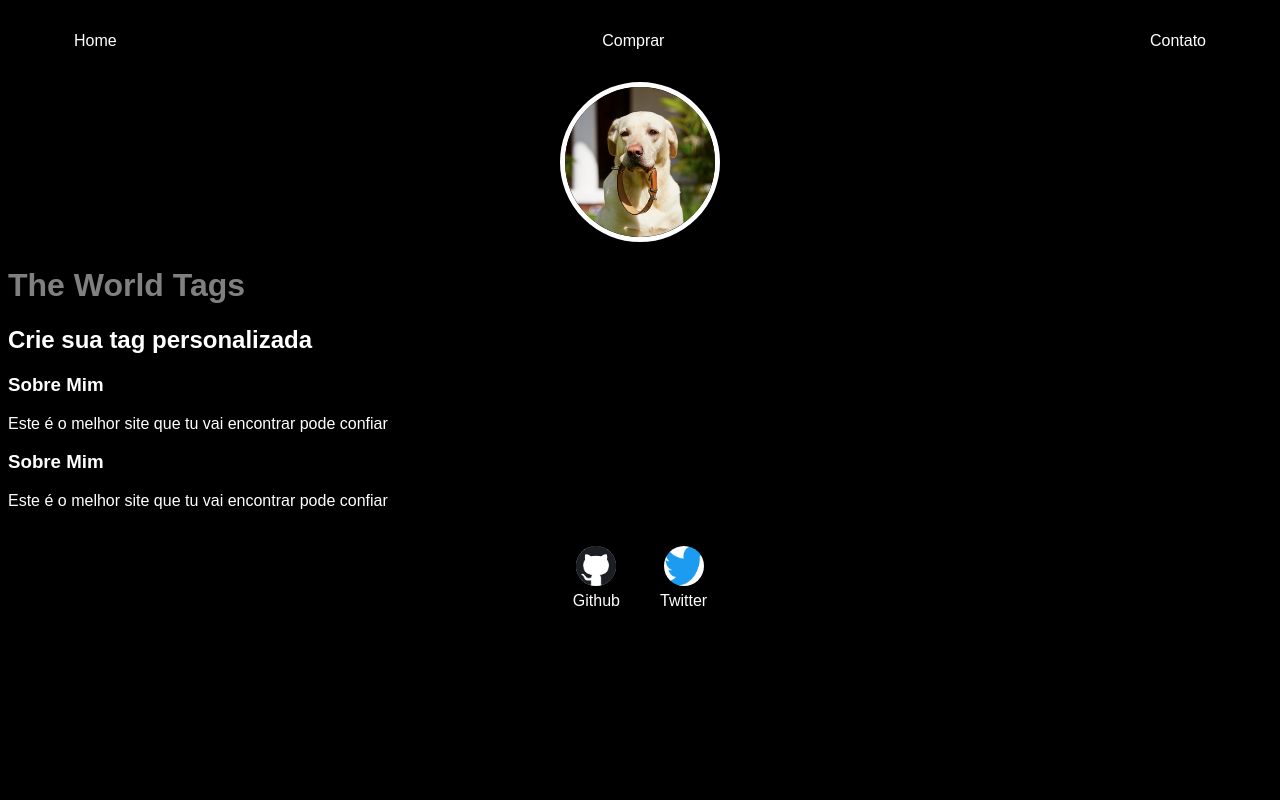
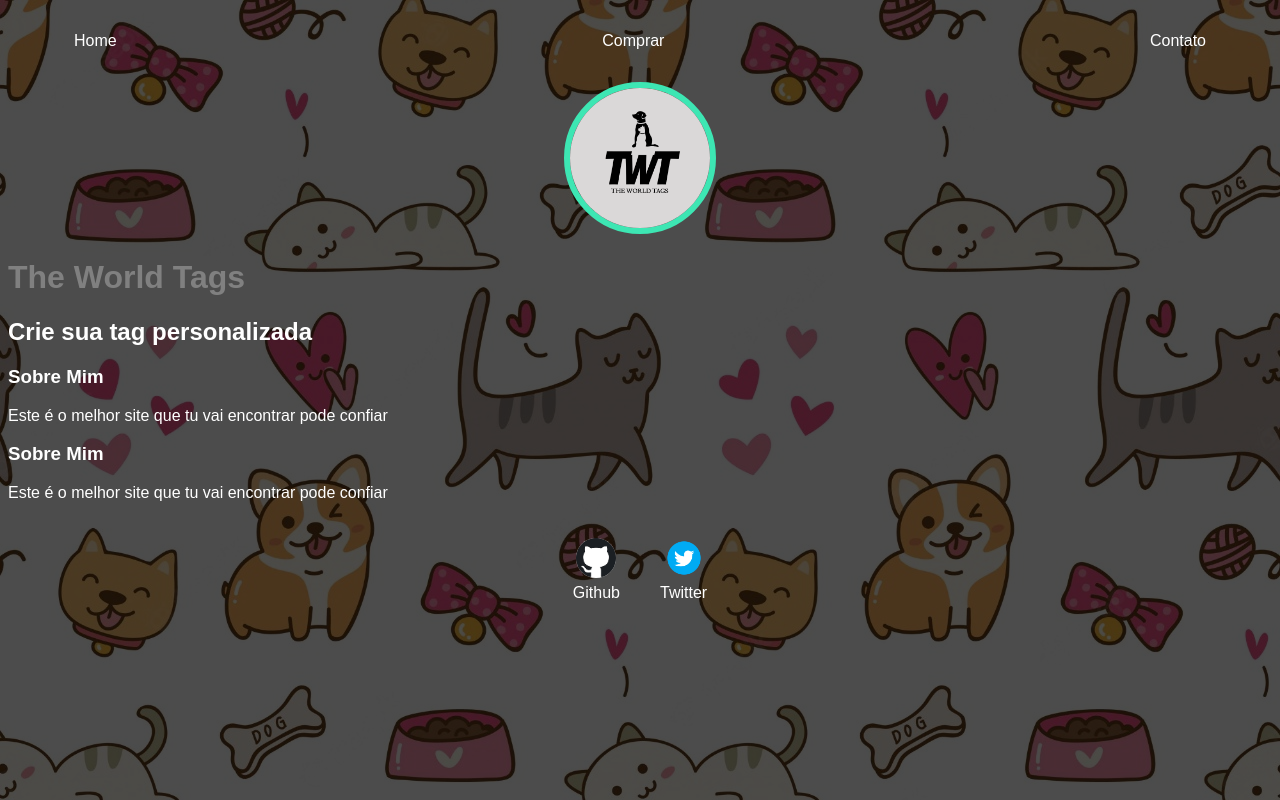
Before and after one commit to Alerhandro/TWT, a plain HTML site: page index.html in a window 1280 px wide. Drawn offline with Linux system fonts and the light colour scheme.

Commit message:
first commit

```diff
--- a/contact.css
+++ b/contact.css
@@ -1,7 +1,9 @@
 body{
     color: white;
     background-color: black;
+    background-size: cover;
     font-family: Arial, Helvetica, sans-serif;
+    background-image: url(./img/fundo.png);
 }
 ul{
     display: flex;
--- a/index.css
+++ b/index.css
@@ -1,7 +1,8 @@
 body{
     color: white;
-    background-color: black;
+    background-color: rgb(29, 26, 26);
     font-family: Arial, Helvetica, sans-serif;
+    background-image: url(./img/fundo.png);
 }
 
 ul{
@@ -18,10 +19,10 @@ a{
 }
 
 header img{
-    width: 150px;
-    height: 150px;
+    width: 140px;
+    height: 140px;
     border-radius: 50%;
-    border: 5px solid white;
+    border: 6px solid rgb(61, 230, 179);
 }
 
 .center{
--- a/index.html
+++ b/index.html
@@ -25,7 +25,7 @@
 
         <header>
             <div class="center">
-                <img src="./img/DOG-B.png"></img>
+                <img src="./img/logo.png"></img>
             </div>
 
             <h1>The World Tags</h1>
@@ -53,7 +53,7 @@
                 <p>Github</p>
             </a>
             <a href="https://twitter.com/Nokomo_Kudekara" target="_blank" rel="noopener noreferrer">
-                <img src="./img/TT.png"></img>
+                <img src="./img/tt2.png"></img>
                 <p>Twitter</p>
             </a>
         </footer>
--- a/personalize.css
+++ b/personalize.css
@@ -1,14 +1,16 @@
 body{
     color: white;
     background-color: black;
+    background-size: cover;
     font-family: Arial, Helvetica, sans-serif;
+    background-image: url(./img/fundo.png);
 }
 ul{
     display: flex;
     justify-content: space-between;
     list-style-type: none;
     align-items: center;
-    padding: 20px;
+    padding: 5px;
 }
 a{
     color: white;
--- a/venda.css
+++ b/venda.css
@@ -1,9 +1,23 @@
 body{
     color: white;
     background-color: black;
+    background-size: cover;
     font-family: Arial, Helvetica, sans-serif;
+    background-image: url(./img/fundo.png);
 }
+.fundo{
 
+    background-size: cover;
+    width: 1px;
+    height: 1px;
+}
+.fundogato{
+    background-repeat: no-repeat;
+    background-position: center center;
+    background-size: cover;
+    width: 1px;
+    height: 1px;
+}
 ul{
     display: flex;
     justify-content: space-between;
```
Also changed, not shown: contact.html (+5 -5 lines), img/DOGF.png (added), img/GATOF.png (added), img/dogfundo.png (added), img/fundo.png (added), img/gatofundo.png (added), img/gatofundo2.png (added), img/gatos.png (added), img/logo.png (added), img/tt2.png (added), 1 other file.
